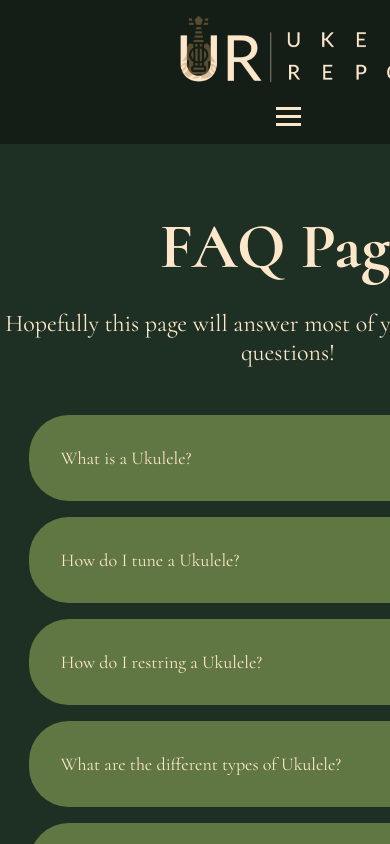
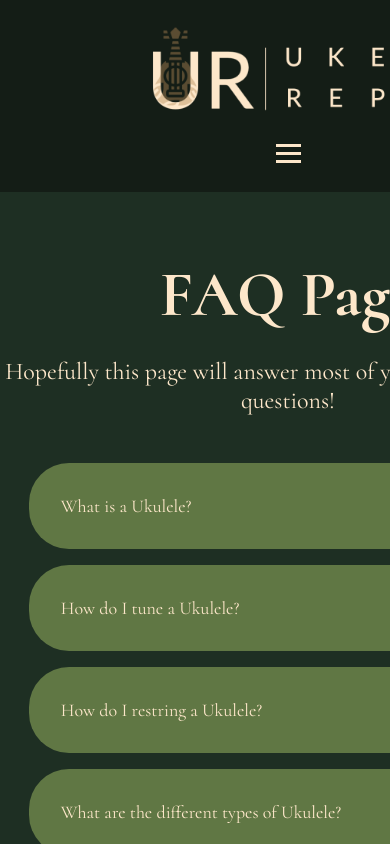
Before and after one commit to emwu1024/ukulele-react, a React (Vite) app: page /faq in a window 390 px wide. Shown: the top 844 px of the page. Built offline with nearby package versions, Linux system fonts and the light colour scheme.

Commit message:
Changes to carousel

```diff
--- a/src/components/Buttons/InteractiveButton/InteractiveButton.css
+++ b/src/components/Buttons/InteractiveButton/InteractiveButton.css
@@ -1,6 +1,6 @@
 /* Interactive Button Styling */
 .main-btn {
-  font-size: 1rem;
+  font-size: 1.25rem;
   background: #dba054;
   padding: 14px 32px;
   border: none;
--- a/src/components/Carousel/Carousel.css
+++ b/src/components/Carousel/Carousel.css
@@ -2,7 +2,6 @@
 .carousel {
   overflow: hidden;
   max-width: 100vw;
-  /* min-width: 100vw; */
   width: 100%;
   box-sizing: border-box;
 }
@@ -13,10 +12,6 @@
 }
 
 .carousel-item {
-  /* display: flex;
-  flex-direction: column;
-  align-items: center;
-  justify-content: center;  */
   display: inline-flex;
   align-items: center;
   justify-content: center;
@@ -29,11 +24,9 @@
   background-size: cover;
   background-attachment: fixed;
   background-position: center;
-  /* border-radius: 20px; */
 }
 
 /* Button Styling */
-
 button {
   border-radius: 100px;
   border: none;
@@ -49,8 +42,6 @@ button:hover {
 }
 
 .btn-container {
-  /* margin: 0px auto;
-  display: table; */
   display: flex;
   justify-content: space-between;
   position: relative;
@@ -91,7 +82,7 @@ button:hover {
   display: inline-block;
 }
 
-/* Carousel nth item backgrounds */
+/* Carousel item backgrounds */
 .first {
   /* Deployed version of netlify did not like the local assets for the carousel so have replaced with online images */
   /* background-image: linear-gradient(rgba(0, 0, 0, 0.5), rgba(0, 0, 0, 0.5)),
@@ -99,25 +90,22 @@ button:hover {
   background-image: linear-gradient(rgba(0, 0, 0, 0.5), rgba(0, 0, 0, 0.5)),
     url("https://images.unsplash.com/photo-1541447554742-4b7eff548fe1?ixlib=rb-4.0.3&ixid=M3wxMjA3fDB8MHxwaG90by1wYWdlfHx8fGVufDB8fHx8fA%3D%3D&auto=format&fit=crop&w=2340&q=80");
   background-position-y: 70%;
-  /* filter: brightness(40%); */
+  background-size: contain;
 }
 
 .second {
   background-image: linear-gradient(rgba(0, 0, 0, 0.5), rgba(0, 0, 0, 0.5)),
     url("https://images.unsplash.com/photo-1593697972672-b1c1902219e4?ixlib=rb-4.0.3&ixid=M3wxMjA3fDB8MHxwaG90by1wYWdlfHx8fGVufDB8fHx8fA%3D%3D&auto=format&fit=crop&w=987&q=80");
+  background-size: auto;
 }
 
 .third {
   background-image: linear-gradient(rgba(0, 0, 0, 0.5), rgba(0, 0, 0, 0.5)),
     url("https://images.unsplash.com/photo-1518190171695-bbbb69c4a901?ixlib=rb-4.0.3&ixid=M3wxMjA3fDB8MHxwaG90by1wYWdlfHx8fGVufDB8fHx8fA%3D%3D&auto=format&fit=crop&w=2340&q=80");
+  background-size: contain;
 }
 
-/* .fourth {
-  background-image: url("/eeaao.jpg");
-} */
-
 /* Text Styling */
-
 .carousel-title {
   font-size: 3rem;
   font-weight: 700;
--- a/src/components/Navbar/NavBar.jsx
+++ b/src/components/Navbar/NavBar.jsx
@@ -14,6 +14,7 @@ const Navbar = () => {
       <div className="navbar-container">
         <NavLink to="/" id="navbar-logo">
           <img
+            className="navbar-logo-img"
             src="logo-transparent-beige4.png"
             alt="Ukulele Repo Logo"
             height="80px"
--- a/src/components/Navbar/Navbar.css
+++ b/src/components/Navbar/Navbar.css
@@ -1,10 +1,11 @@
+/* NavBar Styling */
 .navbar {
   background: #141d16;
   height: 7rem;
   display: flex;
   justify-content: center;
   align-items: center;
-  font-size: 1rem;
+  font-size: 1.25rem;
   position: sticky;
   top: 0;
   z-index: 999;
@@ -22,11 +23,6 @@
   cursor: pointer;
   text-decoration: none;
   object-fit: fill;
-  height: 80px !important;
-}
-
-.fa-guitar {
-  margin-right: 0.5rem;
 }
 
 .navbar-menu {
@@ -34,10 +30,6 @@
   align-items: center;
   list-style: none;
   text-align: center;
-}
-
-.navbar-item {
-  height: 80px;
 }
 
 .navbar-links {
@@ -86,7 +78,12 @@
   transition: all 0.4s ease;
 }
 
+/* Mobile Responsive Styling */
 @media screen and (max-width: 960px) {
+  .navbar {
+    height: 12rem;
+  }
+
   .navbar-container {
     flex-direction: column;
     align-items: center;
@@ -100,14 +97,19 @@
     margin: 0;
     width: 100%;
     text-align: center;
+    visibility: hidden;
+    opacity: 0;
+    transition: visibility 0s, opacity 0.5s linear;
   }
 
   .navbar-menu.active {
     display: block;
     position: absolute;
-    top: 8rem;
+    top: 10.5rem;
     background: #141d16;
-    padding: 2rem;
+    padding: 0rem 2rem 2rem 2rem;
+    visibility: visible;
+    opacity: 1;
   }
 
   .navbar-item {
@@ -124,6 +126,10 @@
 
   #navbar-logo {
     padding-left: 10px;
+  }
+
+  .navbar-logo-img {
+    height: 100px;
   }
 
   .navbar-toggle .bar {
@@ -151,8 +157,4 @@
   #mobile-menu.is-active .bar:nth-child(3) {
     transform: translateY(-8px) rotate(-45deg);
   }
-
-  .navbar {
-    height: 9rem;
-  }
 }
```
